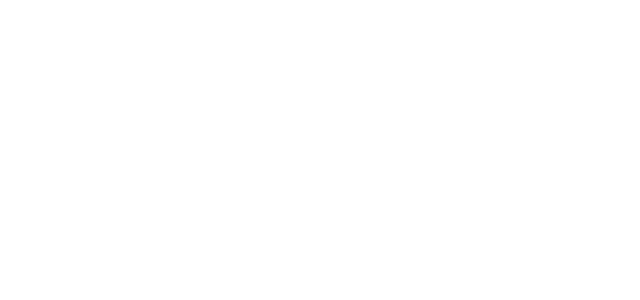
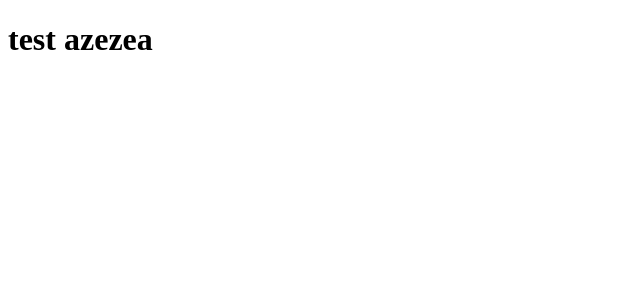
Before and after one commit to Gaby-code42/kasa, a React (Create React App) app in the folder kasa/: page /about in a window 1280 px wide. Shown: the top 300 px of the page, without its empty margins (0-640 px from the left). Built offline with nearby package versions, Linux system fonts and the light colour scheme.

Commit message:
miser en place 2.0

```diff
--- a/kasa/src/components/Error/index.jsx
+++ b/kasa/src/components/Error/index.jsx
@@ -1,5 +1,9 @@
 function Error (){
+    return(
+    <div>
 
+    </div>
+    )
 }
 
 export default Error
--- /dev/null
+++ b/kasa/src/components/Header/index.jsx
@@ -0,0 +1,17 @@
+import { Link } from 'react-router-dom'
+
+
+function Header (){
+
+        <div>
+            <Link to="/">
+            Accueil
+            </Link>
+            <Link>
+            A Propos
+            </Link>
+        </div>
+
+}
+
+export default Header
--- a/kasa/src/index.jsx
+++ b/kasa/src/index.jsx
@@ -3,18 +3,22 @@
 import { BrowserRouter as Router, Routes, Route } from 'react-router-dom'
 import Home from './pages/Home'
 import Error from './components/Error'
+import HousingDetails from './pages/HousingDetails'
+import About from './pages/About'
+import Header from './components/Header'
 
-//import Header from './components/Header'
 //import Footer from './components/Footer'
 //import Error from './components/Error407'
+
+// ne pas oublier de modifier url a chaque changement de logement.
 
 ReactDOM.render(
   <React.StrictMode>
     <Router>
           <Routes>
             <Route path="/" element={<Home />} />
-            <Route path="/"/>
-            <Route path="/"/>
+            <Route path="/housing" element={<HousingDetails />}/>
+            <Route path="/about" element={<About />}/>
             <Route path="*" element={<Error />} />
           </Routes>
     </Router>
--- a/kasa/src/pages/About/index.jsx
+++ b/kasa/src/pages/About/index.jsx
@@ -0,0 +1,9 @@
+function About (){
+return(
+<div>
+    <h1>test azezea</h1>
+</div>
+)
+}
+
+export default About
--- a/kasa/src/pages/Home/index.jsx
+++ b/kasa/src/pages/Home/index.jsx
@@ -1,4 +1,7 @@
 function Home (){
+    return(
+        <div></div>
+    )
 
 }
 
--- a/kasa/src/pages/HousingDetails/index.jsx
+++ b/kasa/src/pages/HousingDetails/index.jsx
@@ -0,0 +1,5 @@
+function HousingDetails (){
+
+}
+
+export default HousingDetails
```
Also changed, not shown: kasa/package.json (+5 -3 lines), kasa/src/utils/Hook/index.jsx (added), 1 other file (tests, documents, lock files or other folders).
